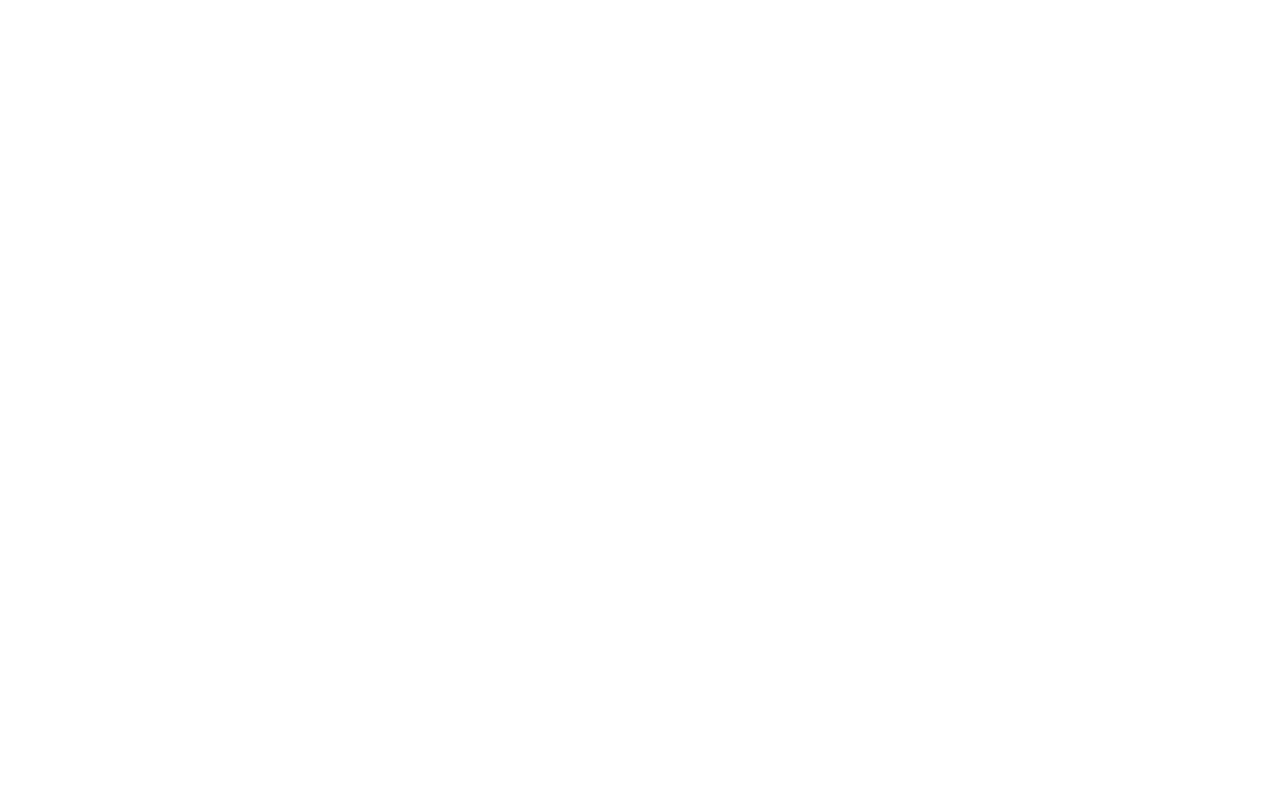
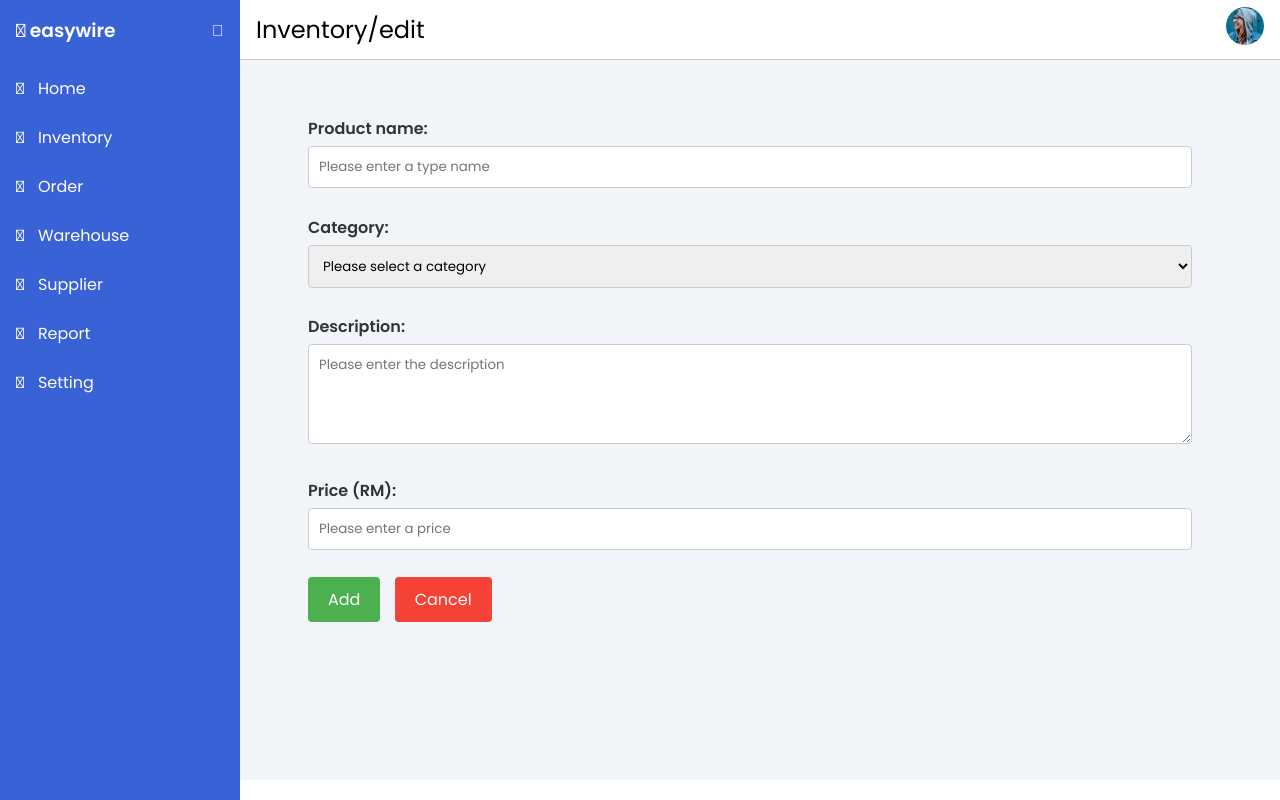
Before and after one commit to JieFongGan/final-year-project, a PHP site: page /layout/inventory-edit.php in a window 1280 px wide. Before the commit the page is empty. Run offline with PHP 8.4, Linux system fonts and the light colour scheme; some libraries are stand-ins or nearby versions.

Commit message:
edit/add form

```diff
--- a/css/style.css
+++ b/css/style.css
@@ -212,8 +212,6 @@
     padding: .4rem 1rem;
 }
 
-
-
 /* table style */
 .table-responsive {
     overflow-x: auto;
@@ -225,7 +223,8 @@
     padding: 10px;
 }
 
-.button-and-search button, .table-container td:last-child button {
+.button-and-search button,
+.table-container td:last-child button {
     padding: 5px 10px;
     background-color: #4CAF50;
     color: white;
@@ -251,11 +250,13 @@
 }
 
 .table-container td:last-child button:hover,
-.button-and-search button:hover {
+.button-and-search button:hover,
+.form-group button[type="submit"]:hover {
     background-color: #45a049;
 }
 
-.table-container td:last-child button.delete:hover {
+.table-container td:last-child button.delete:hover,
+.form-group button.cancel:hover {
     background-color: #c0392b;
 }
 
@@ -292,6 +293,63 @@
     color: black;
 }
 
+/* Form container */
+.form-container {
+    padding: 20px;
+    margin-top: 20px;
+    border-radius: 5px;
+    width: 100%;
+    margin-left: auto;
+    margin-right: auto;
+}
+
+.form-group {
+    margin-bottom: 20px;
+}
+
+.form-group label {
+    display: block;
+    font-weight: bold;
+    margin-bottom: 5px;
+    color: #333;
+}
+
+.form-group textarea {
+    resize: vertical; /* Allows only vertical resizing */
+    overflow: auto; /* Ensures the overflow is handled neatly */
+    min-height: 100px; /* Set a minimum height if you wish */
+}
+
+.form-group input[type="text"],
+.form-group select,
+.form-group textarea {
+    width: calc(100% - 20px);
+    padding: 10px;
+    border: 1px solid #ccc;
+    border-radius: 4px;
+    margin-bottom: 0.5em;
+}
+
+.form-group button {
+    padding: 10px 20px;
+    border: none;
+    border-radius: 4px;
+    cursor: pointer;
+    font-size: 1em;
+    margin-right: 10px;
+    margin-bottom: 0.5em;
+}
+
+.form-group button[type="submit"] {
+    background-color: #4CAF50;
+    color: white;
+}
+
+.form-group button.cancel {
+    background-color: #f44336;
+    color: white;
+}
+
 @media only screen and (max-width: 860px) {
     .dash-cards {
         grid-template-columns: repeat(2, 1fr);
@@ -314,7 +372,8 @@
         align-items: stretch;
     }
 
-    .button-and-search button, #myTable td:last-child button {
+    .button-and-search button,
+    #myTable td:last-child button {
         margin-bottom: 10px;
     }
 
@@ -326,10 +385,29 @@
         padding: 6px 14px;
         margin: 5px 0;
     }
+
+    .form-container {
+        padding: 15px;
+    }
+
+    .form-group input[type="text"],
+    .form-group select,
+    .form-group textarea,
+    .form-group button {
+        width: 100%;
+    }
+
+    .form-group button {
+        margin-right: 0;
+    }
 }
 
 @media only screen and (max-width: 600px) {
     .dash-cards {
         grid-template-columns: 100%;
     }
+
+    .form-container {
+        padding: 10px;
+    }
 }
--- a/layout/inventory-edit.php
+++ b/layout/inventory-edit.php
@@ -0,0 +1,50 @@
+<?php
+$pageTitle = "Inventory/edit";
+include '../contain/header.php';
+?>
+
+<div class="main-content">
+
+    <?php
+    $pathtitle = "Inventory/edit";
+    include '../contain/horizontal-bar.php';
+    ?>
+
+    <main>
+    <div class="form-container">
+            <form action="/submit-inventory" method="post">
+                <div class="form-group">
+                    <label for="productName">Product name:</label>
+                    <input type="text" id="productName" name="productName" placeholder="Please enter a type name">
+                </div>
+                <div class="form-group">
+                    <label for="category">Category:</label>
+                    <select id="category" name="category">
+                        <option value="" selected disabled>Please select a category</option>
+                        <option value="new">New</option>
+                        <option value="new">New</option>
+                        <option value="new">New</option>
+                        <option value="new">New</option>
+                        <!-- Other options -->
+                    </select>
+                </div>
+                <div class="form-group">
+                    <label for="description">Description:</label>
+                    <textarea id="description" name="description" placeholder="Please enter the description"></textarea>
+                </div>
+                <div class="form-group">
+                    <label for="price">Price (RM):</label>
+                    <input type="text" id="price" name="price" placeholder="Please enter a price">
+                </div>
+                <div class="form-group">
+                    <button type="submit">Add</button>
+                    <button type="button" class="cancel">Cancel</button>
+                </div>
+            </form>
+        </div>
+    </main>
+
+</div>
+</body>
+
+</html>
```
Also changed, not shown: css/header.css (+11 -9 lines).
